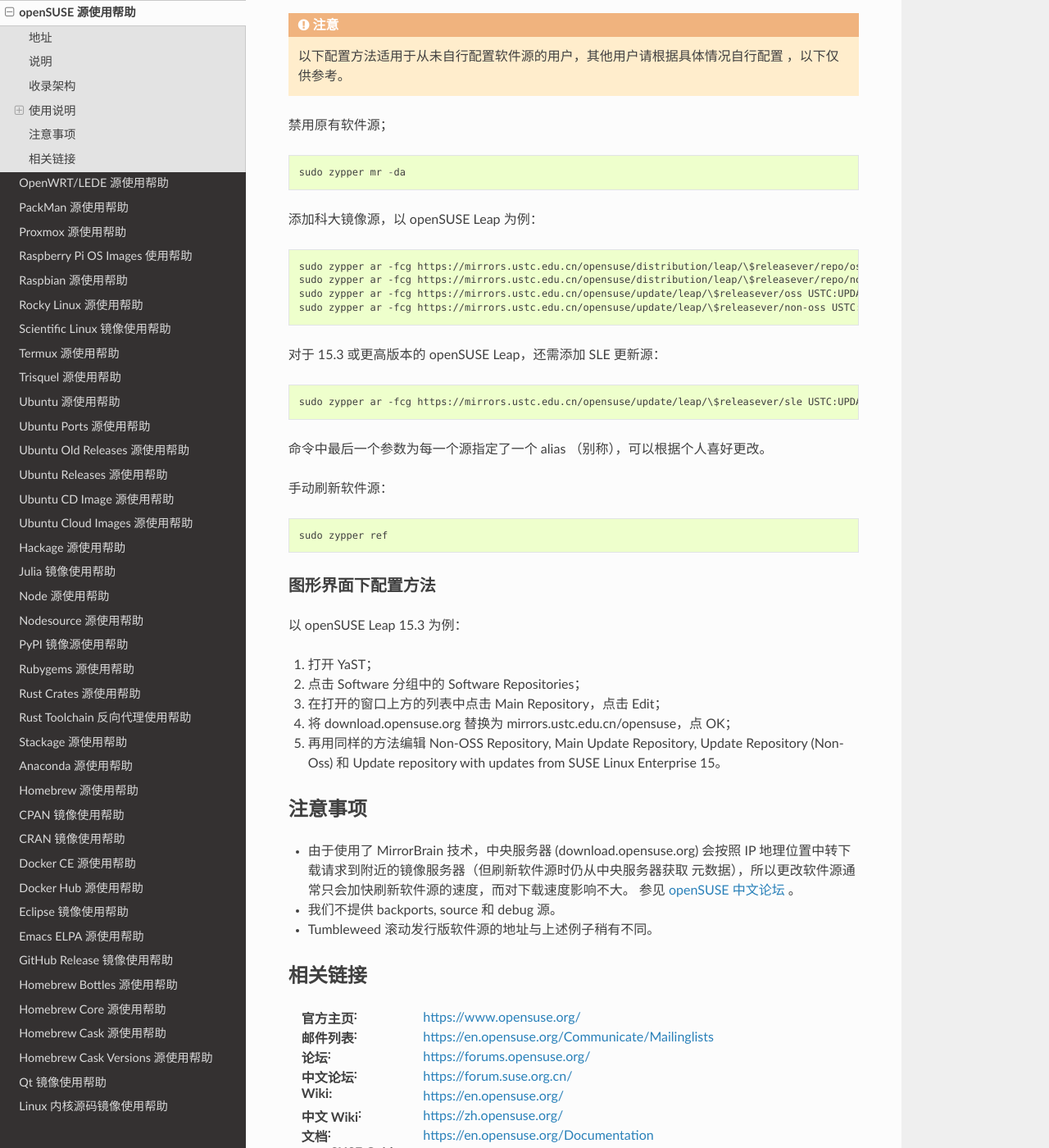
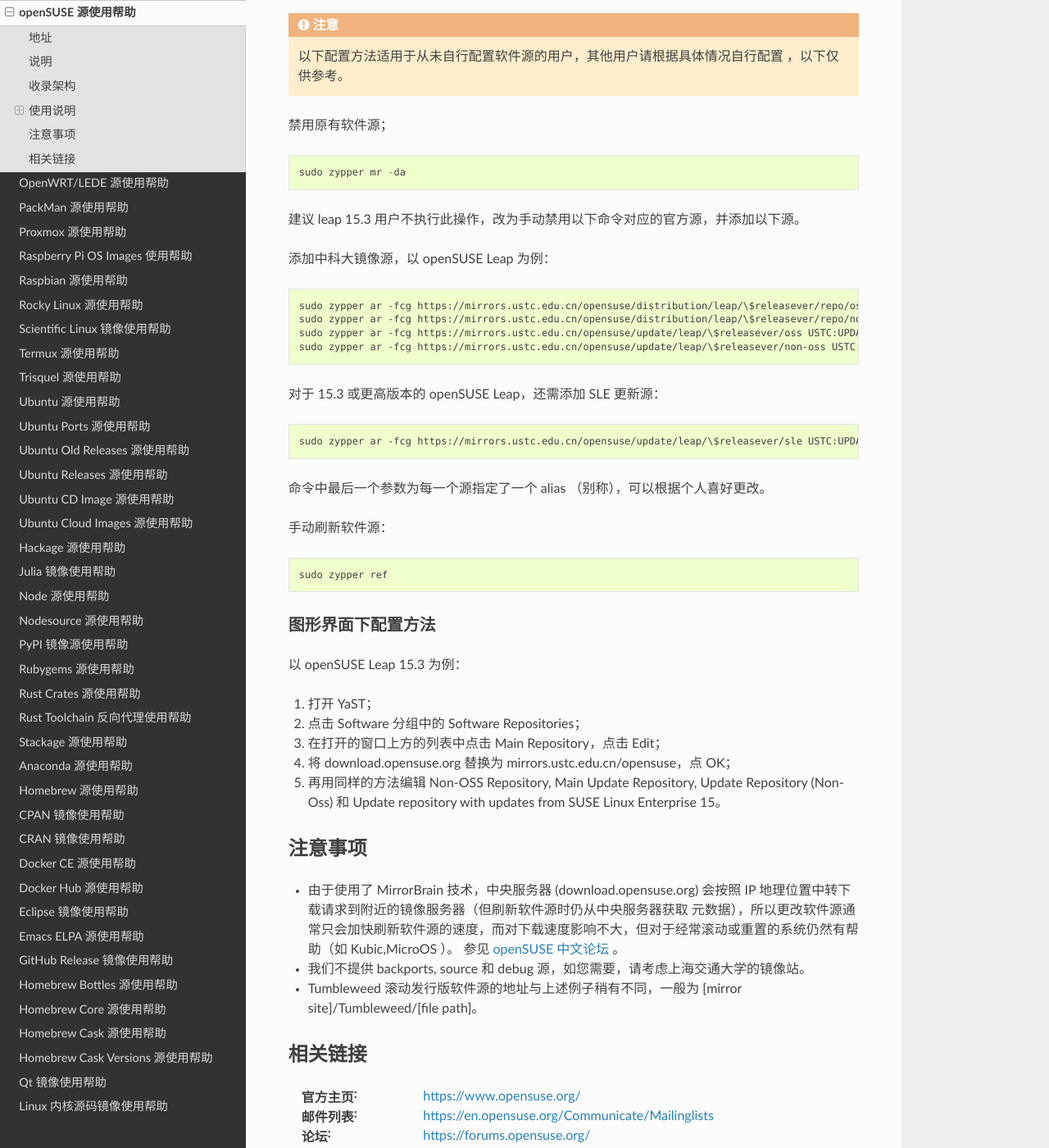
Before and after one commit to ustclug/mirrorhelp, a Sphinx documentation site: the page built from source/opensuse.rst, in a window 1280 px wide and 1400 px high, scrolled down 585 px. Shown: the whole window at 82% size. Built offline with Sphinx 7.4.7 and the Read the Docs theme 2.0.0, drawn with Linux system fonts in a browser that asks for light colours; pages that are not in the unit, such as notebooks, are missing from menus; some of the changed text lies outside the part shown.

Commit message:
Update opensuse.rst

```diff
--- a/source/opensuse.rst
+++ b/source/opensuse.rst
@@ -32,7 +32,9 @@
 
   sudo zypper mr -da
 
-添加科大镜像源，以 openSUSE Leap 为例：
+建议 leap 15.3 用户不执行此操作，改为手动禁用以下命令对应的官方源，并添加以下源。
+
+添加中科大镜像源，以 openSUSE Leap 为例：
 
 ::
 
@@ -71,10 +73,10 @@
 
 * 由于使用了 MirrorBrain 技术，中央服务器 (download.opensuse.org) 会按照 IP
   地理位置中转下载请求到附近的镜像服务器（但刷新软件源时仍从中央服务器获取
-  元数据），所以更改软件源通常只会加快刷新软件源的速度，而对下载速度影响不大。
+  元数据），所以更改软件源通常只会加快刷新软件源的速度，而对下载速度影响不大，但对于经常滚动或重置的系统仍然有帮助（如 Kubic,MicroOS ）。
   参见 `openSUSE 中文论坛 <https://forum.suse.org.cn/t/opensuse/1759>`_ 。
-* 我们不提供 backports, source 和 debug 源。
-* Tumbleweed 滚动发行版软件源的地址与上述例子稍有不同。
+* 我们不提供 backports, source 和 debug 源，如您需要，请考虑上海交通大学的镜像站。
+* Tumbleweed 滚动发行版软件源的地址与上述例子稍有不同，一般为 [mirror site]/Tumbleweed/[file path]。
 
 相关链接
 ========
@@ -87,3 +89,4 @@
 :中文 Wiki: https://zh.opensuse.org/
 :文档: https://en.opensuse.org/Documentation
 :openSUSE Guide: https://lug.ustc.edu.cn/sites/opensuse-guide/
+**openSUSE Guide因为欠维护而过时，内容不能保证有效或有风险！**
```
